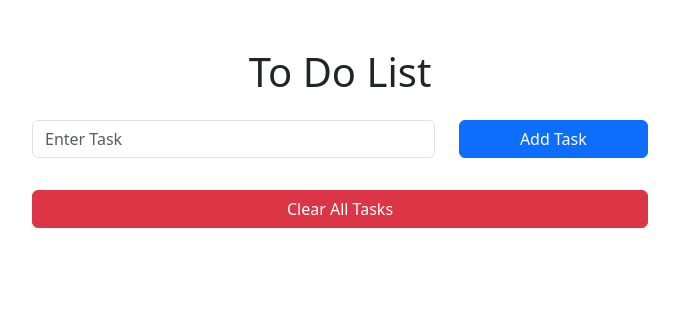
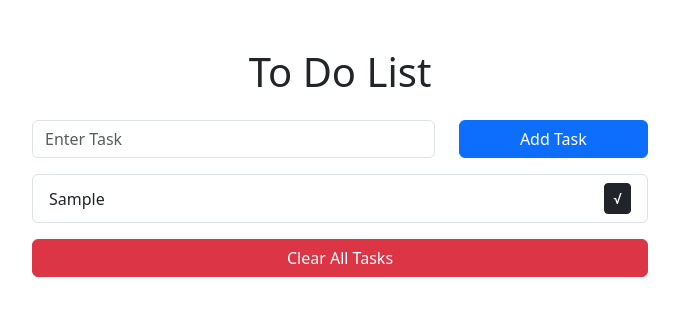
Before and after one commit to umarawais84/ToDo-List, a plain HTML site: page index.html in a window 1280 px wide. Both pictures are taken after typing "Sample" into the empty fields and a click on the button "Add Task". Shown: the whole page, without its empty margins (300-979 px from the left). Drawn offline with nearby package versions, Linux system fonts and the light colour scheme.

Commit message:
Commit #2

```diff
--- a/index.html
+++ b/index.html
@@ -35,7 +35,7 @@
                             <button id="addTaskBtn" class="btn btn-primary w-100">Add Task</button>
                         </div>
                     </div>
-                    <ol id="taskList" class="list-group mt-3"></ol>
+                    <ul id="taskList" class="list-group mt-3"></ul>
                     <button id="clearTaskBtn" class="btn btn-danger w-100 mt-3">Clear All Tasks</button>
                 </div>
             </div>
--- a/script.js
+++ b/script.js
@@ -1,16 +1,54 @@
 //init an array to store tasks
-let tasks = []
+let tasks = [];
 
 //Add event listener to ass tasks to the add task btn
-document.getElementById('addTaskBtn').addEventListener('click', function() {
+document.getElementById("addTaskBtn").addEventListener("click", function () {
+  //storing text value from an input box as a variable 'taskInput'
+  let taskInput = document.getElementById("taskInput").value;
 
-    //storing text value from an input box as a variable 'taskInput'
-    let taskInput = document.getElementById('taskInput').value
+  //Check if the input field is not empty
+  if (taskInput) {
+    //
+    tasks.push(taskInput);
 
-    if (taskInput){
-    tasks.push(taskInput)
-    document.getElementById('taskInput').value = ''
+    //Clear the input field after adding the task
+    document.getElementById("taskInput").value = "";
 
-    displayTasks()
-    }
-})
+    displayTasks();
+  }
+});
+
+function displayTasks() {
+  //Select the unordered list (taskList) in the HTML
+  let taskList = document.getElementById("taskList");
+
+  //Clear the existing task list before updating it
+  taskList.innerHTML = "";
+
+  //loop through each task in the array and create a list item
+  tasks.forEach((task, index) => {
+    //Create a new <li> element for each task
+    let li = document.createElement('li')
+
+    //Add bootstrap classes for styling
+    li.classList.add(
+        'list-group-item',
+        'd-flex',
+        'justify-content-between',
+        'align-items-center'
+    )
+
+    //Set the inner HTML of the <li> element with task text and a remove button
+    li.innerHTML = `${task} <button class='btn btn-dark btn-sm' onclick ='removeTask(${index})'> √ </button>`
+    // Append the task to the LI element
+    taskList.append(li)
+
+
+
+
+
+
+
+
+  });
+}
```
